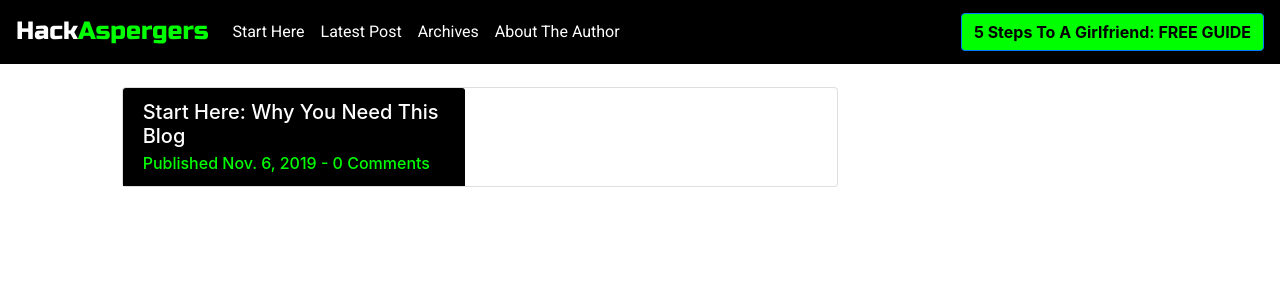
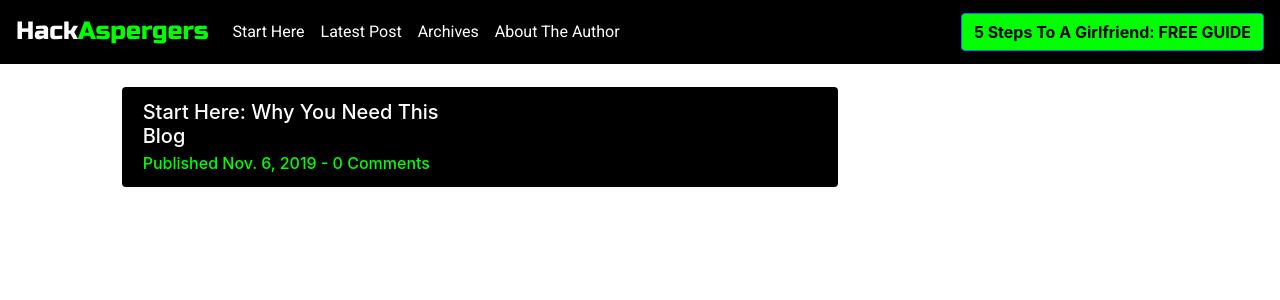
Before and after one commit to Rapdash/next-blog, a Next.js app: page / in a window 1280 px wide. Shown: the top 300 px of the page. Built offline with nearby package versions, Linux system fonts and the light colour scheme.

Commit message:
changing css

```diff
--- a/pages/index.js
+++ b/pages/index.js
@@ -9,21 +9,20 @@ const IndexPage = () => (
       <Col xs={{ span: 12 }} sm={{ span: 10, offset: 1 }} lg={{ span: 7, offset: 1 }} className="mt-4">
         <Link href={"/articles/1"} passHref>
         <a className="no-link-hover">
-        <Card>
+        <Card className="bg-black">
           <Row>
             <Col xs={{ span: 12 }} lg={{ span: 6 }}>
-              <Card.Header className="bg-black">
+              <Card.Header>
                 <Card.Title className="text-white">
                   Start Here: Why You Need This Blog
                 </Card.Title>
                 <Card.Subtitle className="text-green">Published Nov. 6, 2019 - 0 Comments</Card.Subtitle>
               </Card.Header>
-          </Col>
-        </Row>
-
+            </Col>
+          </Row>
         </Card>
-            </a>
-            </Link>
+        </a>
+        </Link>
       </Col>
     </Row>
   </Layout>
```
